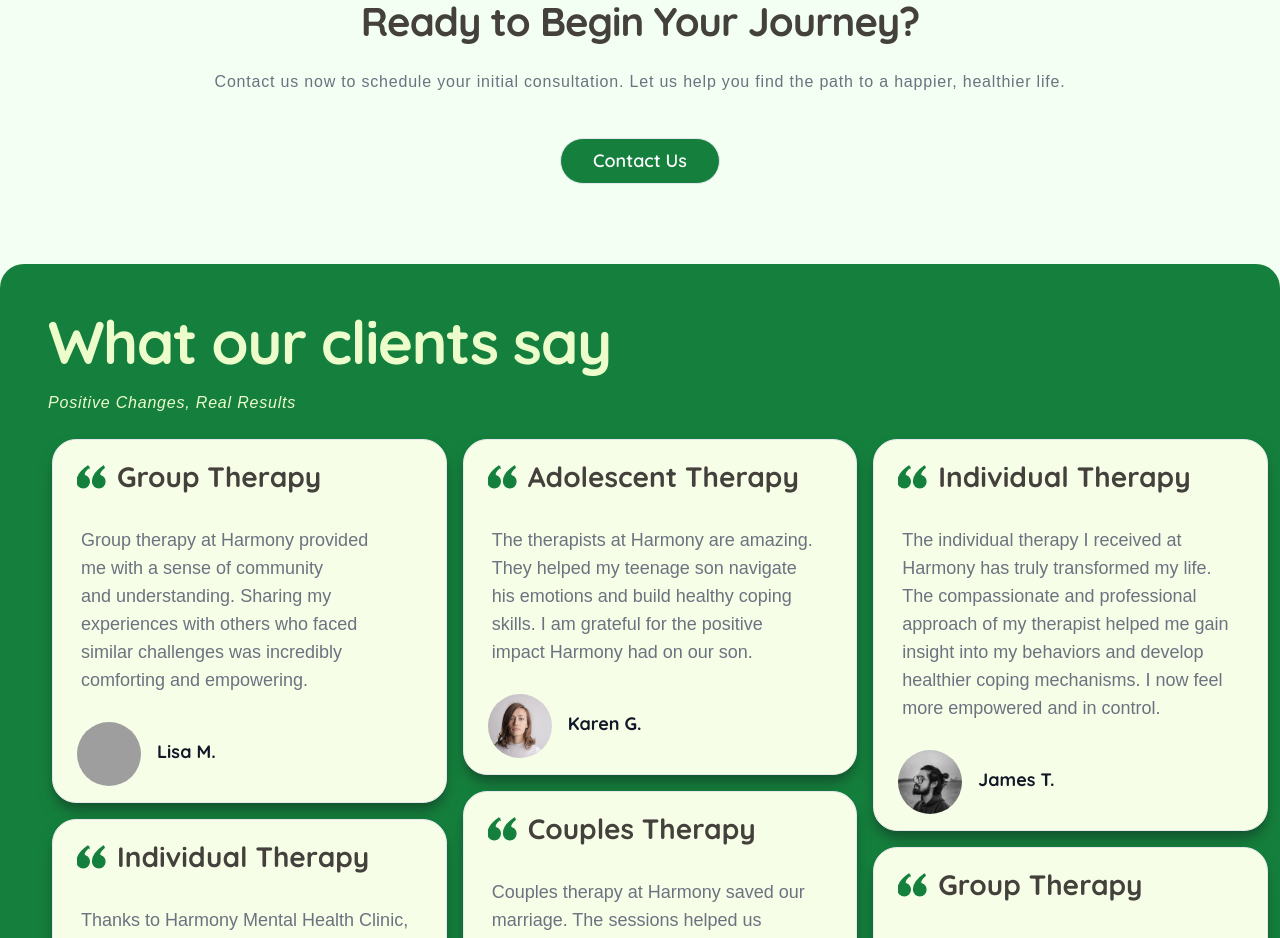
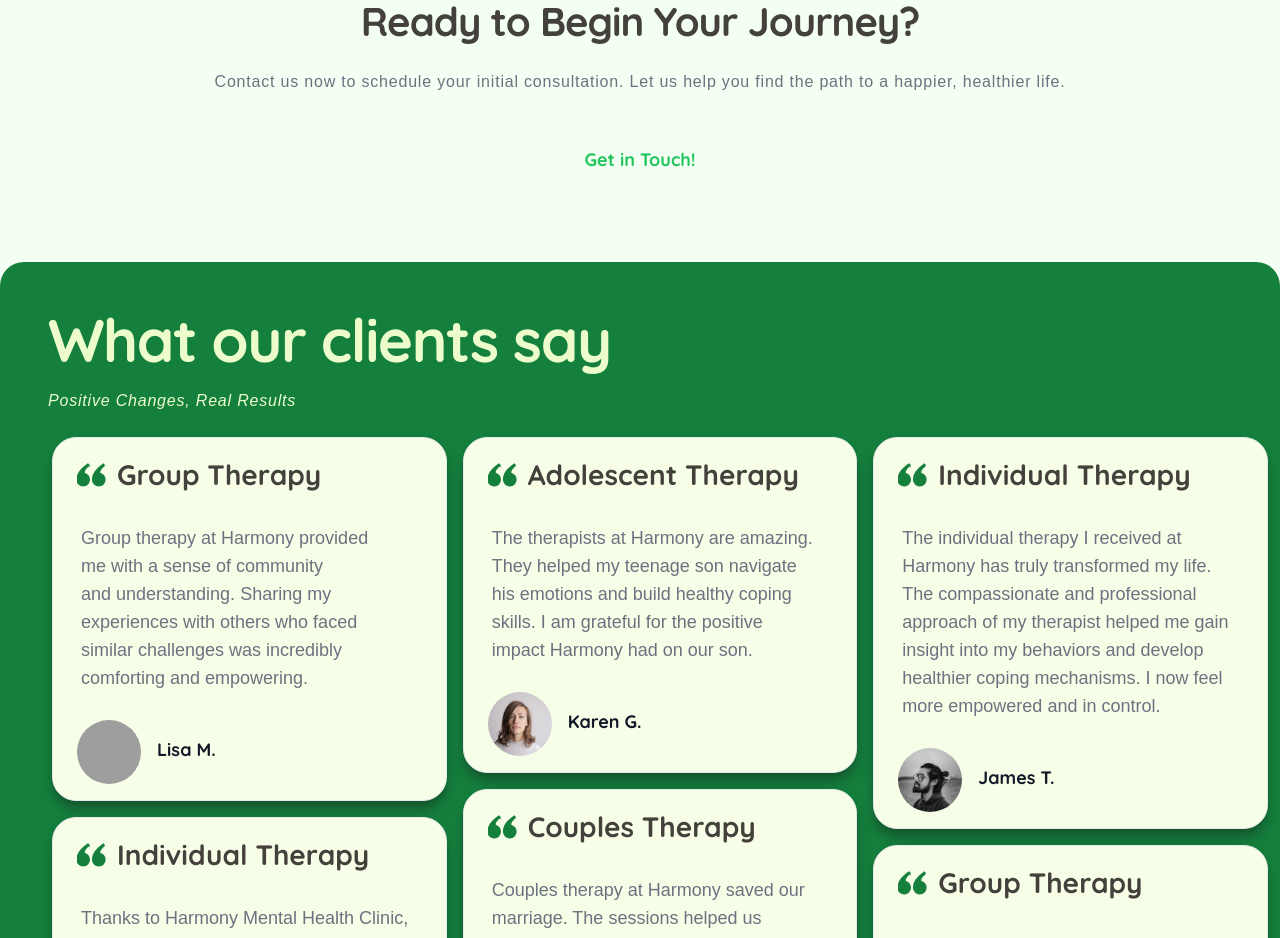
Before and after one commit to Quincy-Fer/Harmony-Therapy-Website, a React (Vite) app: page / in a window 1280 px wide. Shown: the part 4180-5118 px from the top of the page. Built offline with nearby package versions, Linux system fonts and the light colour scheme; grey boxes are pictures that could not be loaded.

Commit message:
create button for only cta

```diff
--- a/src/Components/Button.jsx
+++ b/src/Components/Button.jsx
@@ -1,16 +1,6 @@
-const Button = ({ label, idButton }) => {
-  const handleClick = () => {
-    // Find the target element by its ID
-    const targetElement = document.getElementById(idButton);
-    // If the element exists, scroll it into view smoothly
-    if (targetElement) {
-      targetElement.scrollIntoView({ behavior: 'smooth' });
-    }
-  };
-
+const Button = ({ label }) => {
   return (
     <button
-    onClick={handleClick}
       type="button"
       className={`py-2 px-8 border rounded-full font-quicksand bg-green-700
        text-white font-semibold text-lg hover:bg-green-600 transition-all  `}
--- /dev/null
+++ b/src/Components/ButtonCta.jsx
@@ -0,0 +1,23 @@
+const ButtonWhite = ({ label, idButton }) => {
+    const handleClick = () => {
+      const targetElement = document.getElementById(idButton);
+
+      if (targetElement) {
+        targetElement.scrollIntoView({ behavior: "smooth" })
+        ;
+      }
+    };
+
+    return (
+      <button
+        onClick={handleClick}
+        type="button"
+        className={`py-2 px-8 border border-none font-quicksand hover:underline
+           text-green-500 font-bold text-lg  `}
+      >
+        {label}
+      </button>
+    );
+  };
+
+  export default ButtonWhite;
--- a/src/Sections/CTALight.jsx
+++ b/src/Sections/CTALight.jsx
@@ -1,4 +1,4 @@
-import Button from "../Components/Button";
+import ButtonCTa from "../Components/ButtonCta";
 
 const CtaLight = () => {
   return (
@@ -19,7 +19,8 @@ const CtaLight = () => {
             you find the path to a happier, healthier life.
           </p>
         </div>
-        <Button label="Contact Us" idButton="footer" />
+
+        <ButtonCTa label="Get in Touch!" idButton='footer'/>
       </div>
     </section>
   );
```
